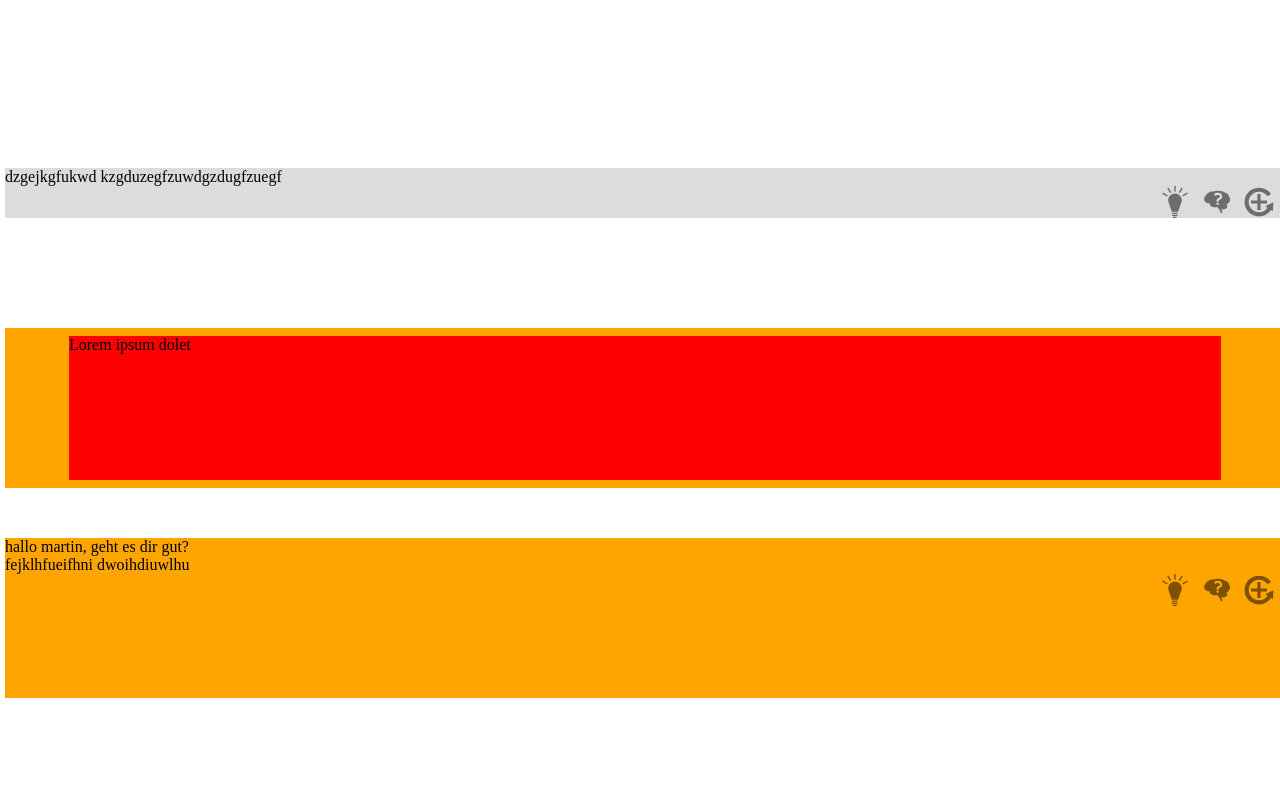
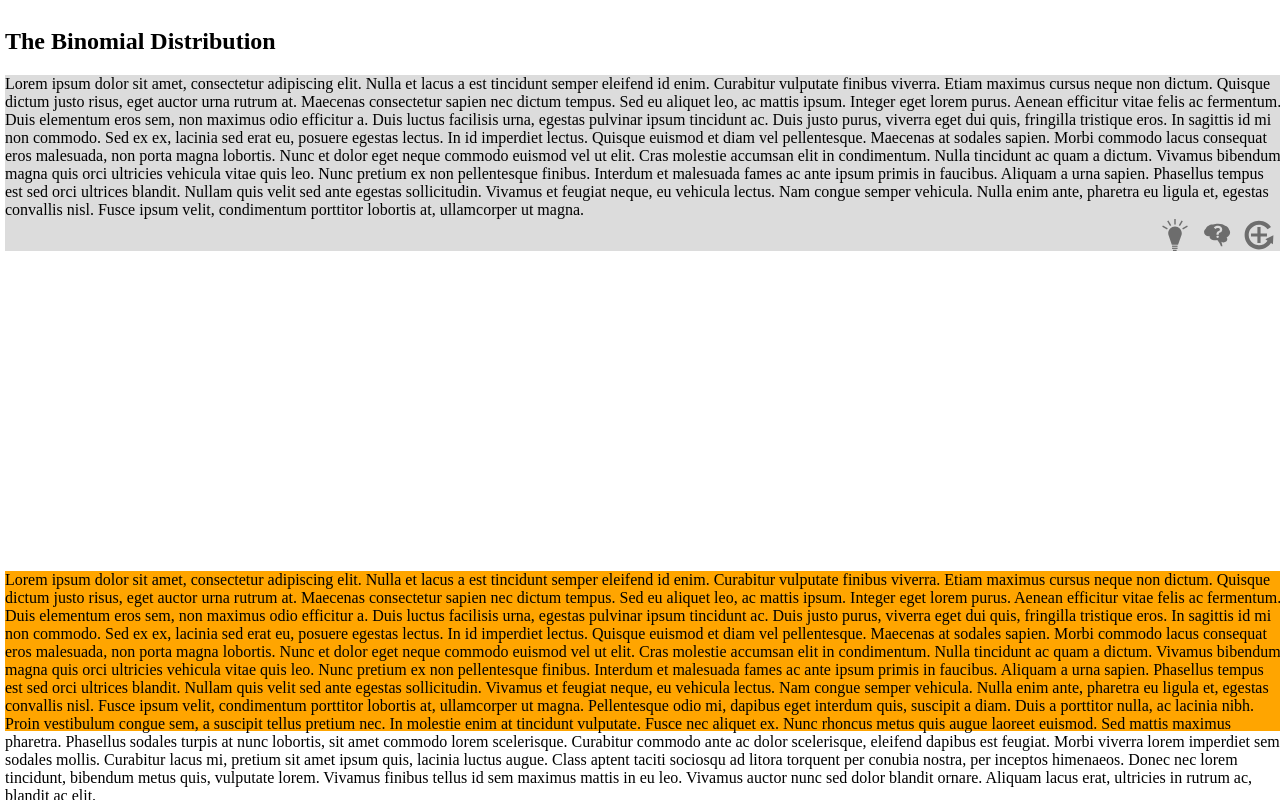
Before and after one commit to Planeshifter/feedback-buttons, a website: page index.html in a window 1280 px wide. Drawn offline with nearby package versions, Linux system fonts and the light colour scheme.

Commit message:
Update package.json + example

```diff
--- a/index.html
+++ b/index.html
@@ -21,6 +21,11 @@
 				left: 0;
 				top: 40%;
 			}
+			#martin {
+				width: 90%;
+				left: 5%;
+				padding: 1%;
+			}
 			.thema {
 				position: relative;
 				width: 100%;
@@ -38,13 +43,26 @@
 		</style>
 	</head>
 	<body>
+		<!--
 		<div id="philipp">
 			<div class="insert">Lorem ipsum dolet</div>
+		</div> -->
+		<h2>The Binomial Distribution</h2>
+		<div id="marsha" class="thema">
+			Lorem ipsum dolor sit amet, consectetur adipiscing elit. Nulla et lacus a est tincidunt semper eleifend id enim. Curabitur vulputate finibus viverra. Etiam maximus cursus neque non dictum. Quisque dictum justo risus, eget auctor urna rutrum at. Maecenas consectetur sapien nec dictum tempus. Sed eu aliquet leo, ac mattis ipsum. Integer eget lorem purus. Aenean efficitur vitae felis ac fermentum. Duis elementum eros sem, non maximus odio efficitur a. Duis luctus facilisis urna, egestas pulvinar ipsum tincidunt ac. Duis justo purus, viverra eget dui quis, fringilla tristique eros. In sagittis id mi non commodo.
+
+		Sed ex ex, lacinia sed erat eu, posuere egestas lectus. In id imperdiet lectus. Quisque euismod et diam vel pellentesque. Maecenas at sodales sapien. Morbi commodo lacus consequat eros malesuada, non porta magna lobortis. Nunc et dolor eget neque commodo euismod vel ut elit. Cras molestie accumsan elit in condimentum. Nulla tincidunt ac quam a dictum. Vivamus bibendum magna quis orci ultricies vehicula vitae quis leo. Nunc pretium ex non pellentesque finibus.
+
+		Interdum et malesuada fames ac ante ipsum primis in faucibus. Aliquam a urna sapien. Phasellus tempus est sed orci ultrices blandit. Nullam quis velit sed ante egestas sollicitudin. Vivamus et feugiat neque, eu vehicula lectus. Nam congue semper vehicula. Nulla enim ante, pharetra eu ligula et, egestas convallis nisl. Fusce ipsum velit, condimentum porttitor lobortis at, ullamcorper ut magna.
 		</div>
-		<div id="martin" class="thema">dzgejkgfukwd kzgduzegfzuwdgzdugfzuegf</div>
 		<div id="philipp" class="thema">
-			hallo martin, geht es dir gut? <br>
-			fejklhfueifhni dwoihdiuwlhu
+			Lorem ipsum dolor sit amet, consectetur adipiscing elit. Nulla et lacus a est tincidunt semper eleifend id enim. Curabitur vulputate finibus viverra. Etiam maximus cursus neque non dictum. Quisque dictum justo risus, eget auctor urna rutrum at. Maecenas consectetur sapien nec dictum tempus. Sed eu aliquet leo, ac mattis ipsum. Integer eget lorem purus. Aenean efficitur vitae felis ac fermentum. Duis elementum eros sem, non maximus odio efficitur a. Duis luctus facilisis urna, egestas pulvinar ipsum tincidunt ac. Duis justo purus, viverra eget dui quis, fringilla tristique eros. In sagittis id mi non commodo.
+
+Sed ex ex, lacinia sed erat eu, posuere egestas lectus. In id imperdiet lectus. Quisque euismod et diam vel pellentesque. Maecenas at sodales sapien. Morbi commodo lacus consequat eros malesuada, non porta magna lobortis. Nunc et dolor eget neque commodo euismod vel ut elit. Cras molestie accumsan elit in condimentum. Nulla tincidunt ac quam a dictum. Vivamus bibendum magna quis orci ultricies vehicula vitae quis leo. Nunc pretium ex non pellentesque finibus.
+
+Interdum et malesuada fames ac ante ipsum primis in faucibus. Aliquam a urna sapien. Phasellus tempus est sed orci ultrices blandit. Nullam quis velit sed ante egestas sollicitudin. Vivamus et feugiat neque, eu vehicula lectus. Nam congue semper vehicula. Nulla enim ante, pharetra eu ligula et, egestas convallis nisl. Fusce ipsum velit, condimentum porttitor lobortis at, ullamcorper ut magna.
+
+Pellentesque odio mi, dapibus eget interdum quis, suscipit a diam. Duis a porttitor nulla, ac lacinia nibh. Proin vestibulum congue sem, a suscipit tellus pretium nec. In molestie enim at tincidunt vulputate. Fusce nec aliquet ex. Nunc rhoncus metus quis augue laoreet euismod. Sed mattis maximus pharetra. Phasellus sodales turpis at nunc lobortis, sit amet commodo lorem scelerisque. Curabitur commodo ante ac dolor scelerisque, eleifend dapibus est feugiat. Morbi viverra lorem imperdiet sem sodales mollis. Curabitur lacus mi, pretium sit amet ipsum quis, lacinia luctus augue. Class aptent taciti sociosqu ad litora torquent per conubia nostra, per inceptos himenaeos. Donec nec lorem tincidunt, bibendum metus quis, vulputate lorem. Vivamus finibus tellus id sem maximus mattis in eu leo. Vivamus auctor nunc sed dolor blandit ornare. Aliquam lacus erat, ultricies in rutrum ac, blandit ac elit.
 		</div>
 		<script src="https://code.jquery.com/jquery-2.1.3.min.js"></script>
 		<script src="./lib/index.js"></script>
--- a/package.json
+++ b/package.json
@@ -1,5 +1,5 @@
 {
-  "name": "feedback-buttons",
+  "name": "@planeshifter/feedback-buttons",
   "version": "0.0.0",
   "description": "A jQuery plugin for gathering user feedback about site elements.",
   "author": {
@@ -43,7 +43,7 @@
     "istanbul": "^0.3.15",
     "jshint": "2.x.x",
     "jshint-stylish": "2.x.x",
-    "mocha": "2.x.x",
+    "mocha": "2.x.x"
   },
   "license": "MIT"
 }
```
